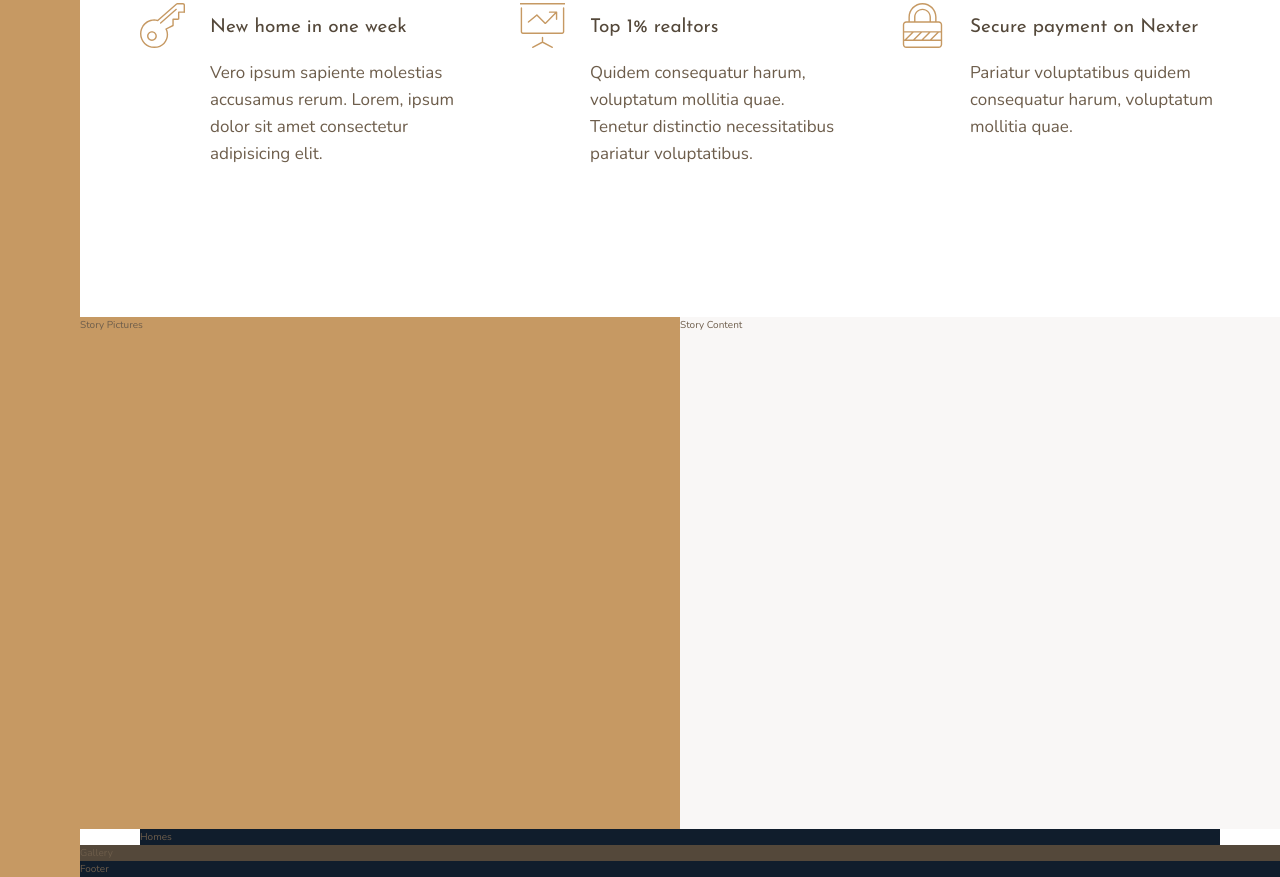
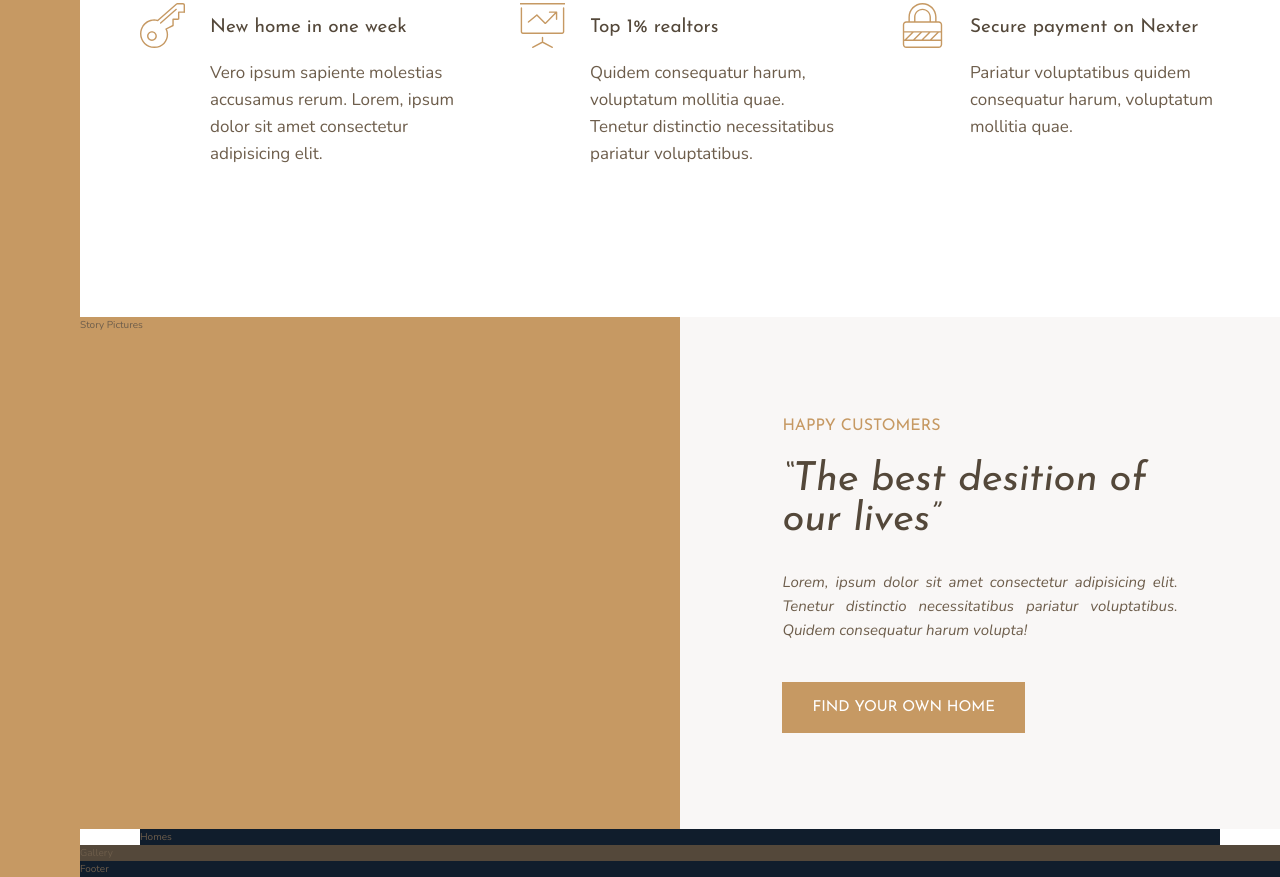
Before and after one commit to PeterDevLATAM/booking-fict, a website: page index.html in a window 1280 px wide. Shown: the part 991-1868 px from the top of the page. Drawn offline with nearby package versions, Linux system fonts and the light colour scheme.

Commit message:
stories section rifht side

```diff
--- a/img/text.txt
+++ b/img/text.txt
@@ -14,5 +14,3 @@
 
 
 --- Stories
-
-Lorem, ipsum dolor sit amet consectetur adipisicing elit. Tenetur distinctio necessitatibus pariatur voluptatibus. Quidem consequatur harum volupta!
--- a/index.html
+++ b/index.html
@@ -91,7 +91,16 @@
 
     <div class="story__pictures">Story Pictures</div>
 
-    <div class="story__content">Story Content</div>
+    <div class="story__content">
+      <h3 class="heading-3 mb-sm">Happy customers</h3>
+      <h2 class="heading-2 heading-2--dark mb-md">&ldquo;The best desition of our lives&rdquo;</h2>
+      <p class="story__text">
+        Lorem, ipsum dolor sit amet consectetur adipisicing elit. Tenetur
+        distinctio necessitatibus pariatur voluptatibus. Quidem consequatur
+        harum volupta!
+      </p>
+      <button class="btn">Find your own home</button>
+    </div>
 
     <section class="homes">Homes</section>
 
--- /dev/null
+++ b/sass/_components.scss
@@ -0,0 +1,16 @@
+.btn {
+    background-color: $color-primary;
+    color: #fff;
+    border: none;
+    border-radius: 0;
+    font-family: $font-display;
+    font-size: 1.5rem;
+    text-transform: uppercase;
+    padding: 1.8rem 3rem;
+    cursor: pointer;
+    transition: all .2s;
+
+    &:hover{
+        background-color: $color-primary-dark;
+    }
+}
--- /dev/null
+++ b/sass/_helpers.scss
@@ -0,0 +1,4 @@
+ .mb-sm{ margin-bottom: 2rem;}
+ .mb-md{ margin-bottom: 3rem;}
+ .mb-l { margin-bottom: 4rem;}
+ .mb-xl{ margin-bottom: 8rem;}
--- a/sass/_story.scss
+++ b/sass/_story.scss
@@ -1,10 +1,22 @@
-.story{
-    &__pictures{
-         background-color: $color-primary;
-         grid-column: full-start/ col-end 4;
-    }
-    &__content{
-        background-color: $color-grey-light-1;
-        grid-column: col-start 5/ full-end;
-    }
+.story {
+  &__pictures {
+    background-color: $color-primary;
+    grid-column: full-start/ col-end 4;
+  }
+  &__content {
+    background-color: $color-grey-light-1;
+    grid-column: col-start 5 / full-end;
+    padding: 6rem 8vw;
+
+    display: flex;
+    flex-direction: column;
+    justify-content: center;
+    align-items: flex-start;
+  }
+  &__text {
+    font-size: 1.5rem;
+    font-style: italic;
+    margin-bottom: 4rem;
+    text-align: justify;
+  }
 }
--- a/sass/_typography.scss
+++ b/sass/_typography.scss
@@ -8,9 +8,23 @@
 }
 .heading-2 {
     @extend %heading;
+    font-size: 4rem;
+    font-style: italic;
+    line-height: 1;
+    &--light{
+        color: $color-grey-light-1;
+    }
+    &--dark{
+        color: $color-grey-dark-1;
+    }
+
 }
 .heading-3 {
     @extend %heading;
+    font-size: 1.6rem;
+    color: $color-primary;
+    text-transform: uppercase;
+
 }
 .heading-4 {
     @extend %heading;
--- a/sass/main.scss
+++ b/sass/main.scss
@@ -9,3 +9,7 @@
 @import "homes";
 @import "gallery";
 @import "footer";
+
+@import "components";
+
+@import "helpers";
```
Also changed, not shown: css/style.css.
